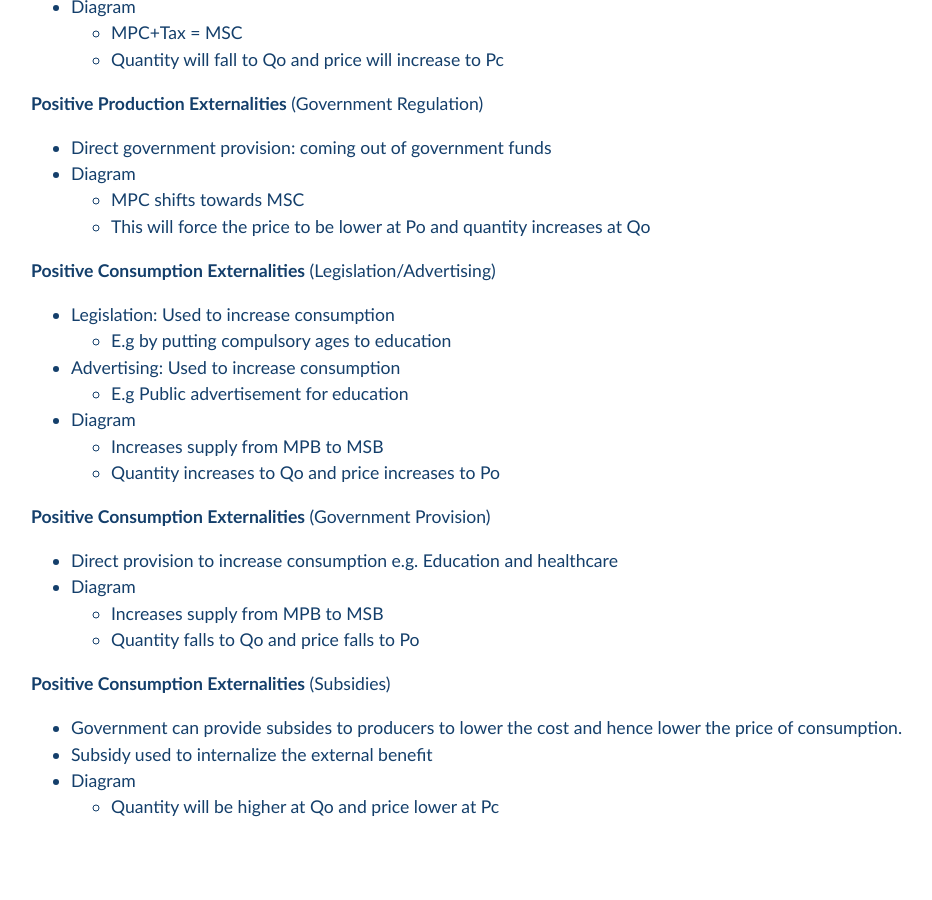
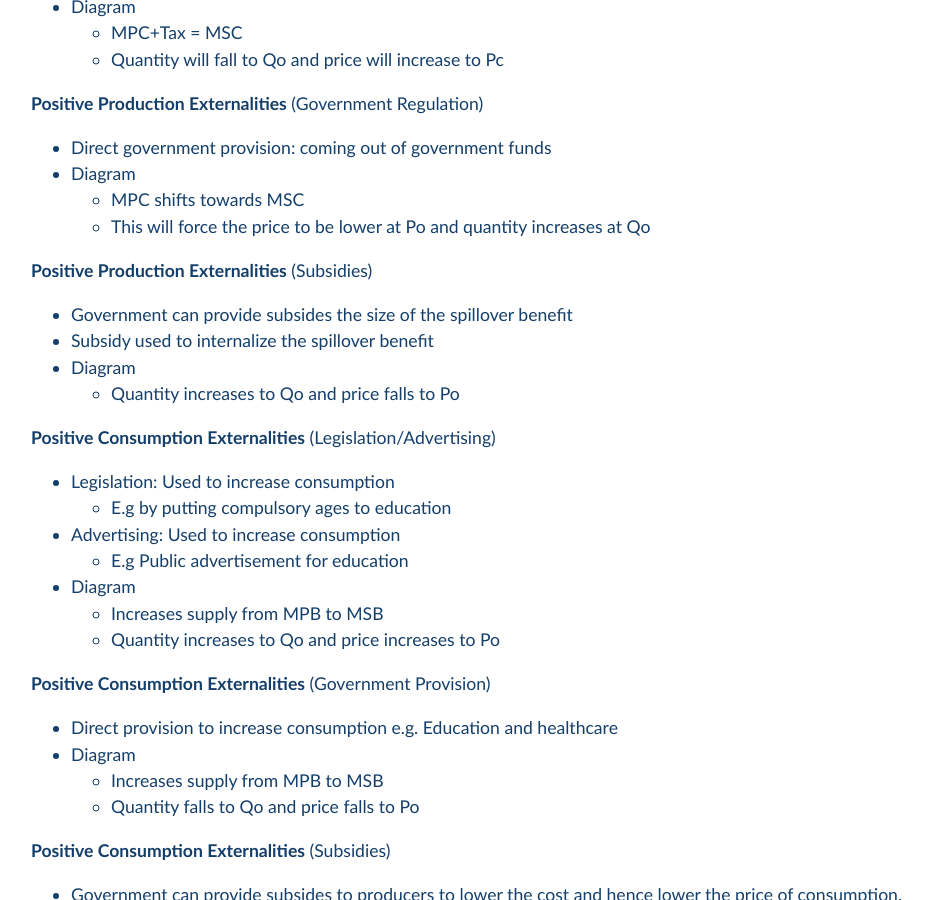
Before and after one commit to Pi-thagoras/the-chicken-pen, a Jekyll site: the page built from economics/Market-Failure.md, in a window 1280 px wide and 900 px high, scrolled down 4719 px. Shown: the whole window, without its empty margins (97-1029 px from the left). Built offline with Jekyll 4.4.1, drawn with Linux system fonts in a browser that asks for light colours.

Commit message:
vault backup: 2023-11-02 20:05:51

```diff
--- a/economics/Market-Failure.md
+++ b/economics/Market-Failure.md
@@ -180,6 +180,12 @@ The Types of Policy Options:
 	-   MPC shifts towards MSC
 	-   This will force the price to be lower at Po and quantity increases at Qo
 
+**Positive Production Externalities** (Subsidies)
+-   Government can provide subsides the size of the spillover benefit
+-   Subsidy used to internalize the spillover benefit
+-   Diagram
+	-   Quantity increases to Qo and price falls to Po
+
 **Positive Consumption Externalities** (Legislation/Advertising)
 -   Legislation: Used to increase consumption
 	-   E.g by putting compulsory ages to education
@@ -188,7 +194,6 @@ The Types of Policy Options:
 -   Diagram
 	-   Increases supply from MPB to MSB
 	-   Quantity increases to Qo and price increases to Po
-
 
 **Positive Consumption Externalities** (Government Provision)
 -   Direct provision to increase consumption e.g. Education and healthcare
```
